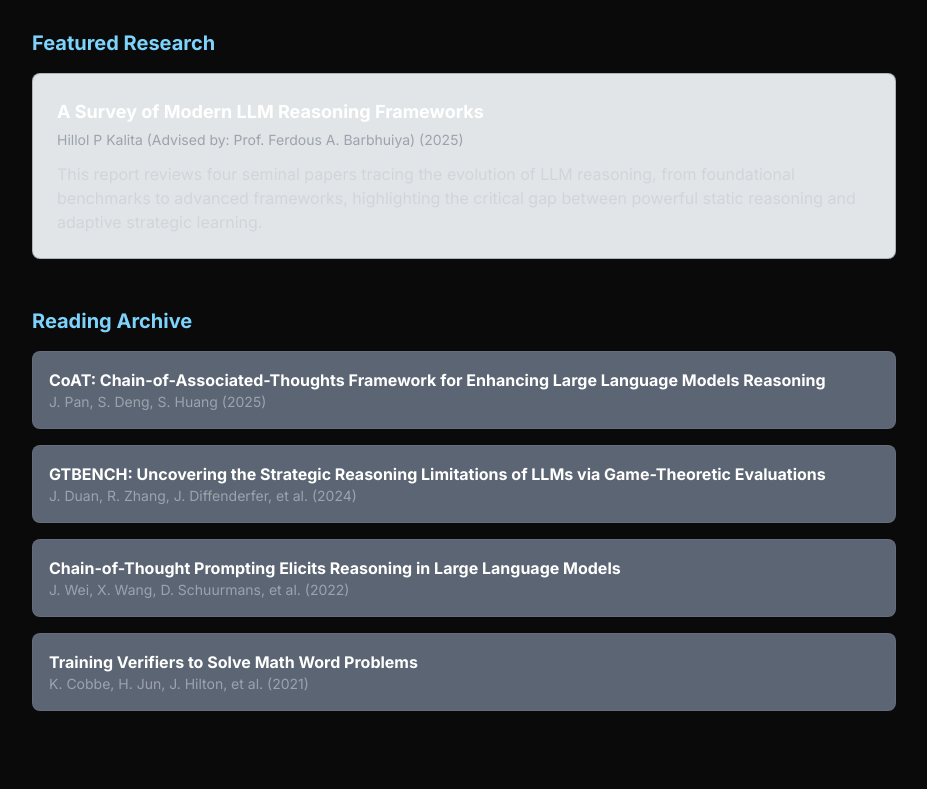
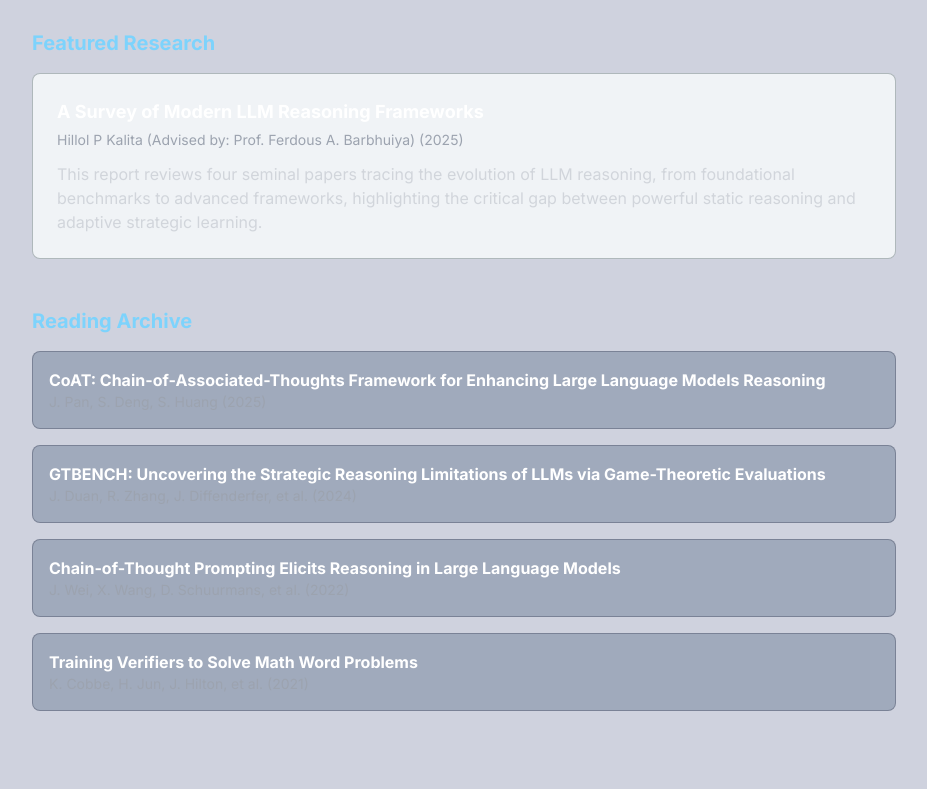
Before and after one commit to ringerH/ringerH.github.io, a plain HTML site: page index.html in a window 1280 px wide. Shown: the part 656-1445 px from the top of the page, without its empty margins (176-1103 px from the left). Drawn offline with nearby package versions, Linux system fonts and the light colour scheme.

Commit message:
color palette 2

```diff
--- a/style.css
+++ b/style.css
@@ -1,7 +1,7 @@
 /* Using a modern, clean font */
 body {
     font-family: 'Inter', sans-serif;
-    background-color: #0a0a0a;
+    background-color: #cfd2de;
     color: #e2e8f0;
 }
 
```
